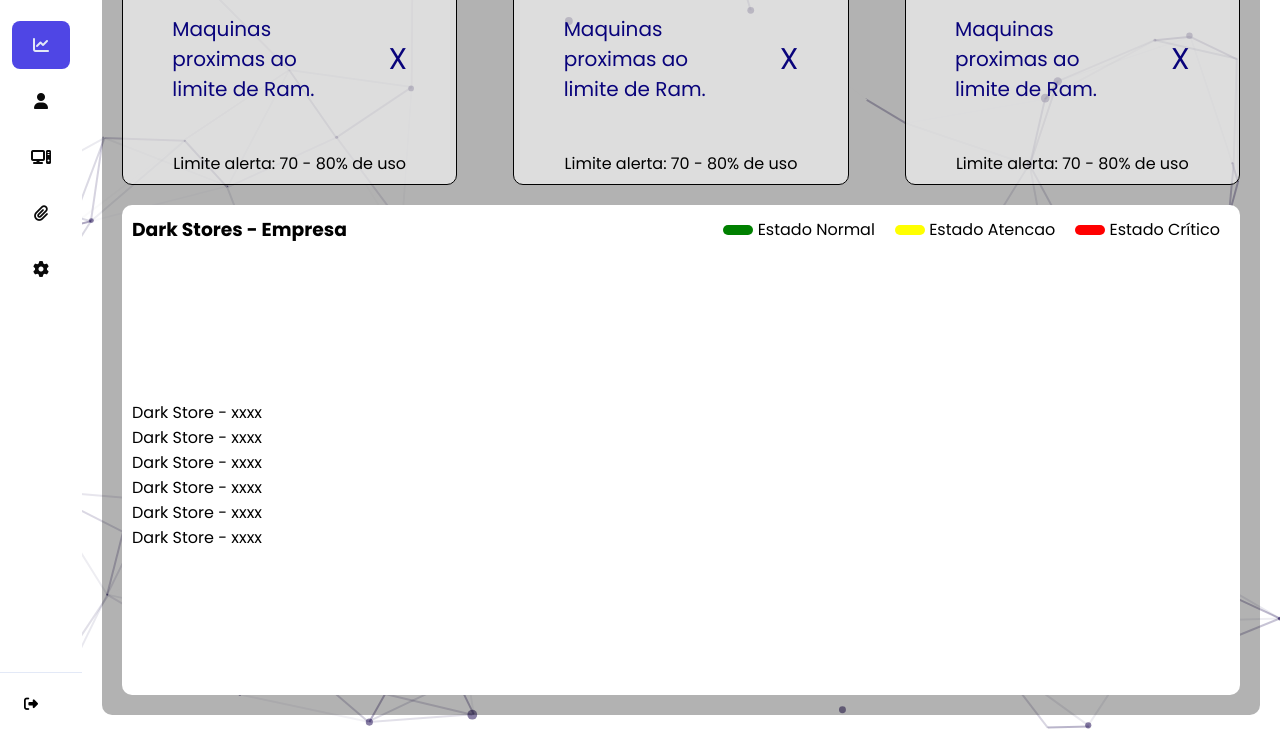
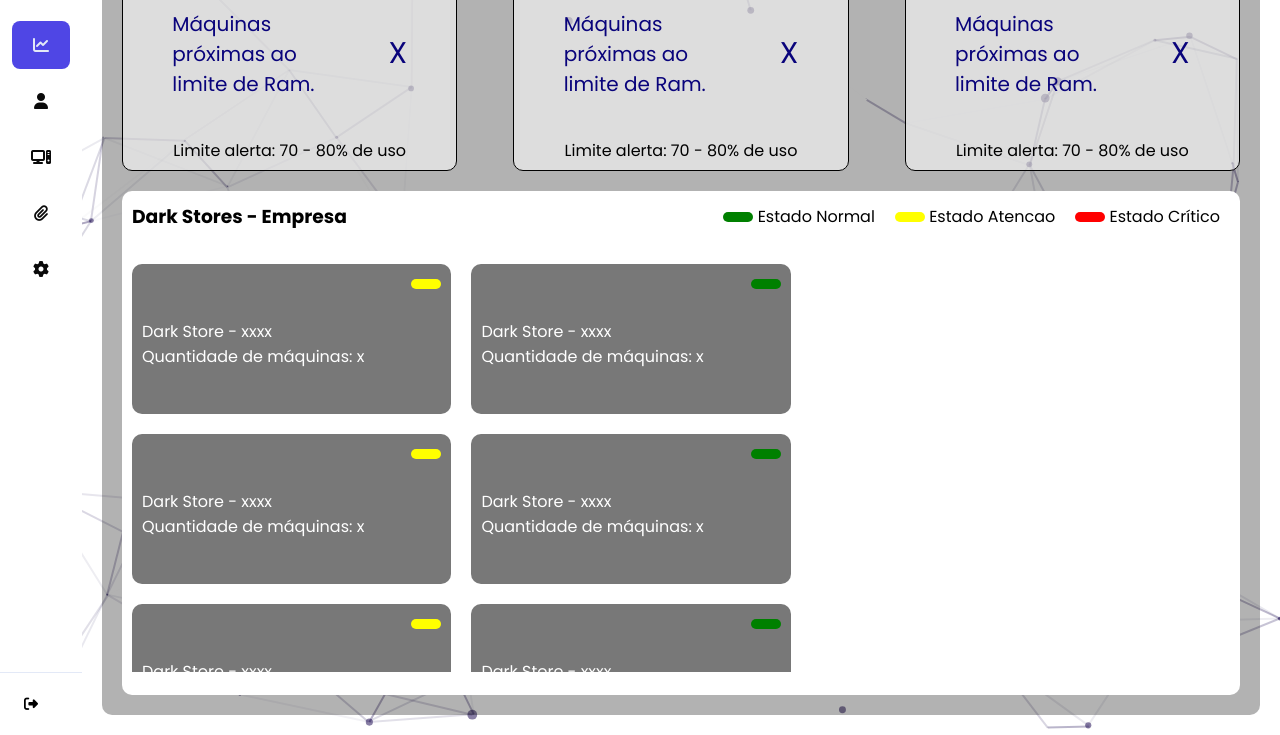
Before and after one commit to SafeHouse-2024/app-web, a website: page aplicacao/public/dashboard.html in a window 1280 px wide. Shown: the part 65-800 px from the top of the page. Drawn offline with nearby package versions, Linux system fonts and the light colour scheme.

Commit message:
terminei a parte de darkstore de cada empresa

```diff
--- a/aplicacao/public/css/dashboard.css
+++ b/aplicacao/public/css/dashboard.css
@@ -524,3 +524,40 @@ main {
   justify-content: space-between;
   align-items: center;
 }
+
+.empresas-content{
+  width: 60%;
+  height: 90%;
+
+  display: grid;
+  grid-template-columns: repeat(2, 1fr);
+  grid-gap: 20px;
+
+  overflow-y: scroll;
+}
+
+.dark-content{
+  width: 100%;
+  height: 150px;
+
+  display: flex;
+  flex-direction: column;
+  justify-content: center;
+  align-items: start;
+
+  padding: 10px;
+  background-color: #787878;
+  color: white;
+  border-radius: 10px;
+}
+
+.status-maquina{
+  width: 30px;
+  height: 10px;
+  border-radius: 10px;
+  display: inline-block;
+
+  position: relative;
+  left: 90%;
+  top: -30px;
+}
--- a/aplicacao/public/dashboard.html
+++ b/aplicacao/public/dashboard.html
@@ -94,7 +94,7 @@
         <div class="header-dash">
           <div class="maquina-geral">
             <div class="texto-maquina">
-              <p>Maquinas proximas ao limite de Ram.</p>
+              <p>Máquinas próximas ao limite de Ram.</p>
               <span>X</span>
             </div>
             <div class="footer-maquina">
@@ -103,7 +103,7 @@
           </div>
           <div class="maquina-geral">
             <div class="texto-maquina">
-              <p>Maquinas proximas ao limite de Ram.</p>
+              <p>Máquinas próximas ao limite de Ram.</p>
               <span>X</span>
             </div>
             <div class="footer-maquina">
@@ -112,7 +112,7 @@
           </div>
           <div class="maquina-geral">
             <div class="texto-maquina">
-              <p>Maquinas proximas ao limite de Ram.</p>
+              <p>Máquinas próximas ao limite de Ram.</p>
               <span>X</span>
             </div>
             <div class="footer-maquina">
@@ -132,28 +132,34 @@
           <div class="main-content">
             <div class="empresas-content">
               <div class="dark-content">
-                <span class="status-maquina"></span>
+                <span class="status-maquina" style="background-color: yellow;"></span>
                 <p>Dark Store - <span>xxxx</span></p>
+                <p>Quantidade de máquinas: <span>x</span></p>
               </div>
               <div class="dark-content">
-                <span class="status-maquina"></span>
+                <span class="status-maquina" style="background-color: green;"></span>
                 <p>Dark Store - <span>xxxx</span></p>
+                <p>Quantidade de máquinas: <span>x</span></p>
               </div>
               <div class="dark-content">
-                <span class="status-maquina"></span>
+                <span class="status-maquina" style="background-color: yellow;"></span>
                 <p>Dark Store - <span>xxxx</span></p>
+                <p>Quantidade de máquinas: <span>x</span></p>
               </div>
               <div class="dark-content">
-                <span class="status-maquina"></span>
+                <span class="status-maquina" style="background-color: green;"></span>
                 <p>Dark Store - <span>xxxx</span></p>
+                <p>Quantidade de máquinas: <span>x</span></p>
               </div>
               <div class="dark-content">
-                <span class="status-maquina"></span>
+                <span class="status-maquina" style="background-color: yellow;"></span>
                 <p>Dark Store - <span>xxxx</span></p>
+                <p>Quantidade de máquinas: <span>x</span></p>
               </div>
               <div class="dark-content">
-                <span class="status-maquina"></span>
+                <span class="status-maquina" style="background-color: green;"></span>
                 <p>Dark Store - <span>xxxx</span></p>
+                <p>Quantidade de máquinas: <span>x</span></p>
               </div>
             </div>
             <div class="graficos-content">
```
